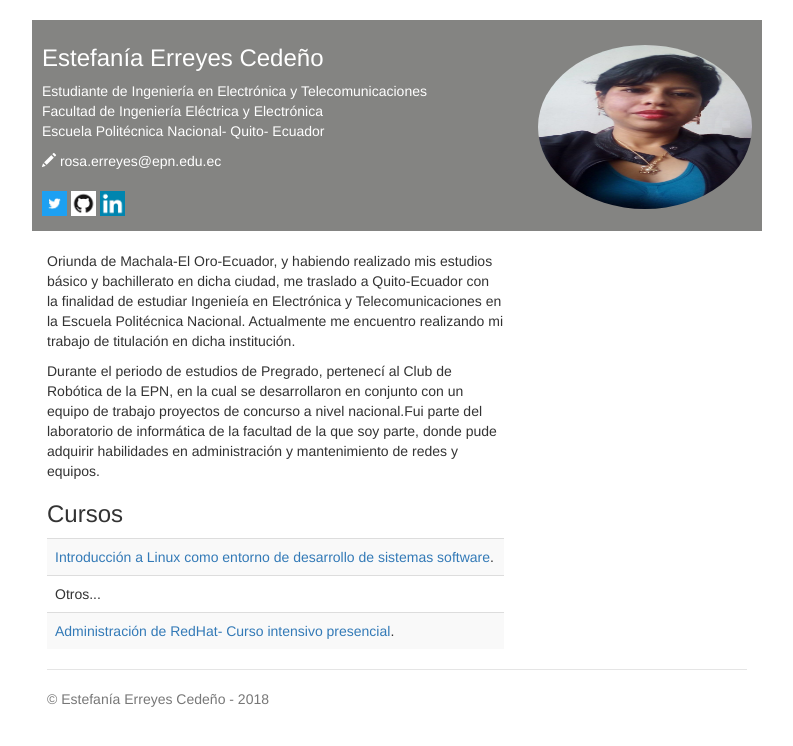
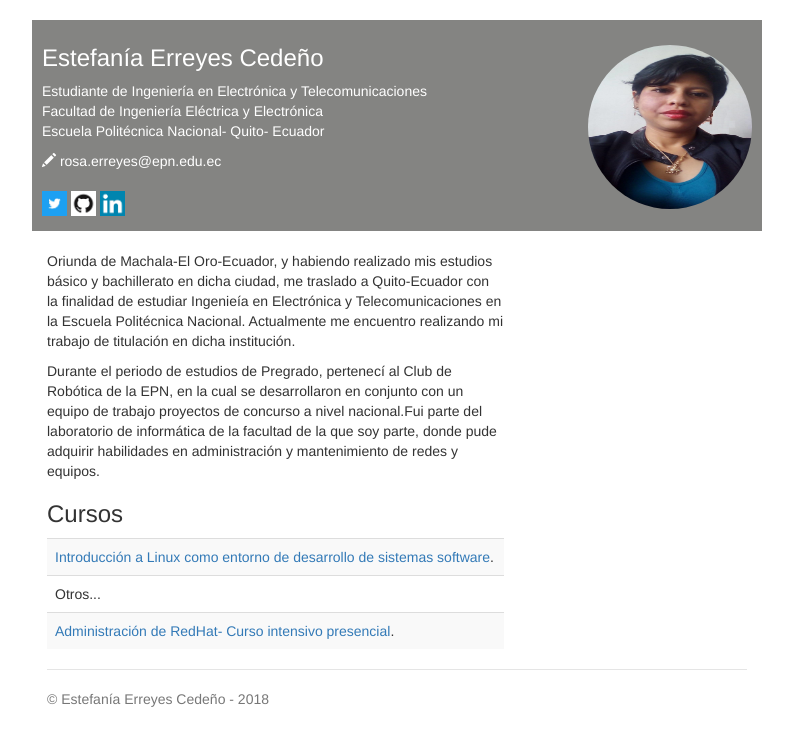
Before and after one commit to Estefy08/estefy08.github.io, a plain HTML site: page index.html in a window 1280 px wide. Shown: the whole page, without its empty margins (243-1036 px from the left). Drawn offline with nearby package versions, Linux system fonts and the light colour scheme.

Commit message:
Version Personalizada de mi sitio web 3

```diff
--- a/index.html
+++ b/index.html
@@ -17,7 +17,7 @@
   <body>
     <div class="container header-bar">
       <!--Sustituir por los datos del alumno-->
-      <h3>Estefanía Erreyes Cedeño <span><img style="width: 214px; height: 164px;" class='img-circle' alt="Estefanía Erreyes Cedeño" src="img/foto.png" align="right"></span></h3>
+      <h3>Estefanía Erreyes Cedeño <span><img style="width: 164px; height: 164px;" class='img-circle' alt="Estefanía Erreyes Cedeño" src="img/foto.png" align="right"></span></h3>
       <p>
         <!--Sustituir por los datos del alumno-->
         Estudiante de Ingeniería en Electrónica y Telecomunicaciones<br>
```
